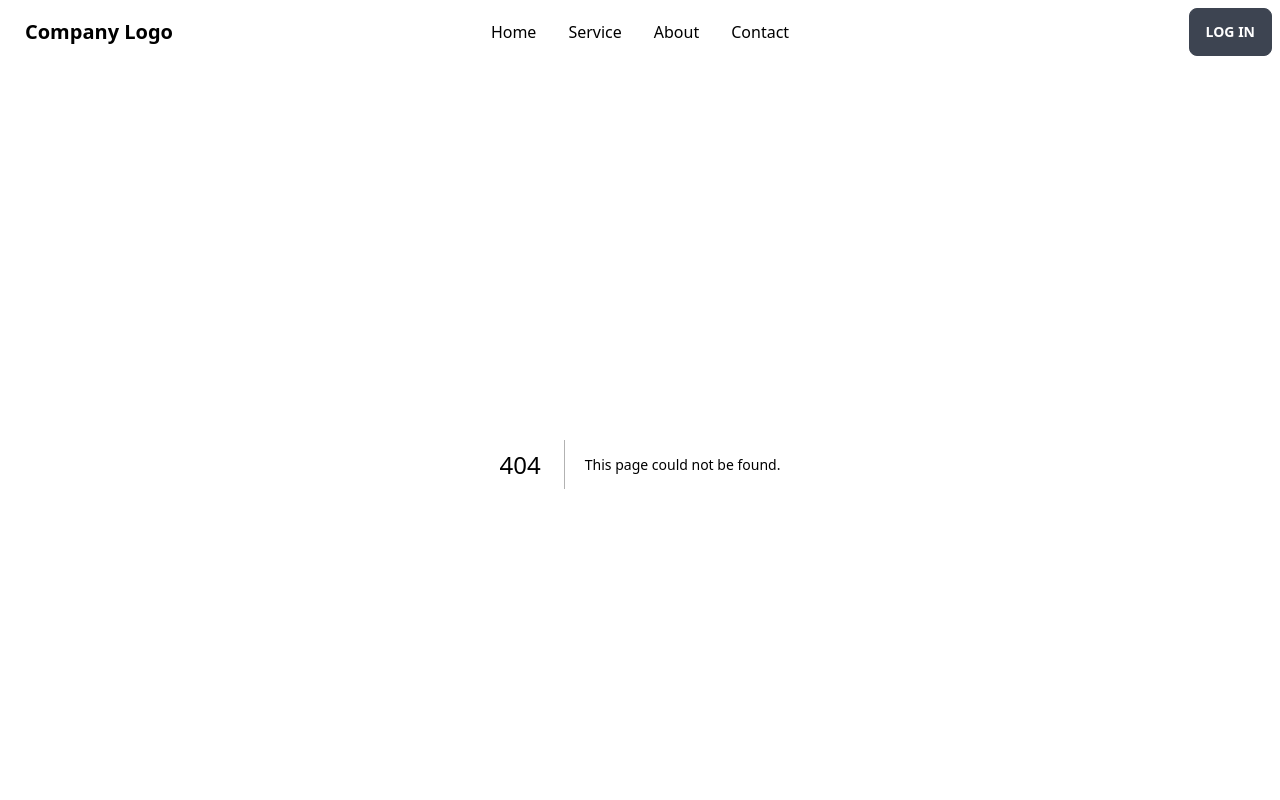
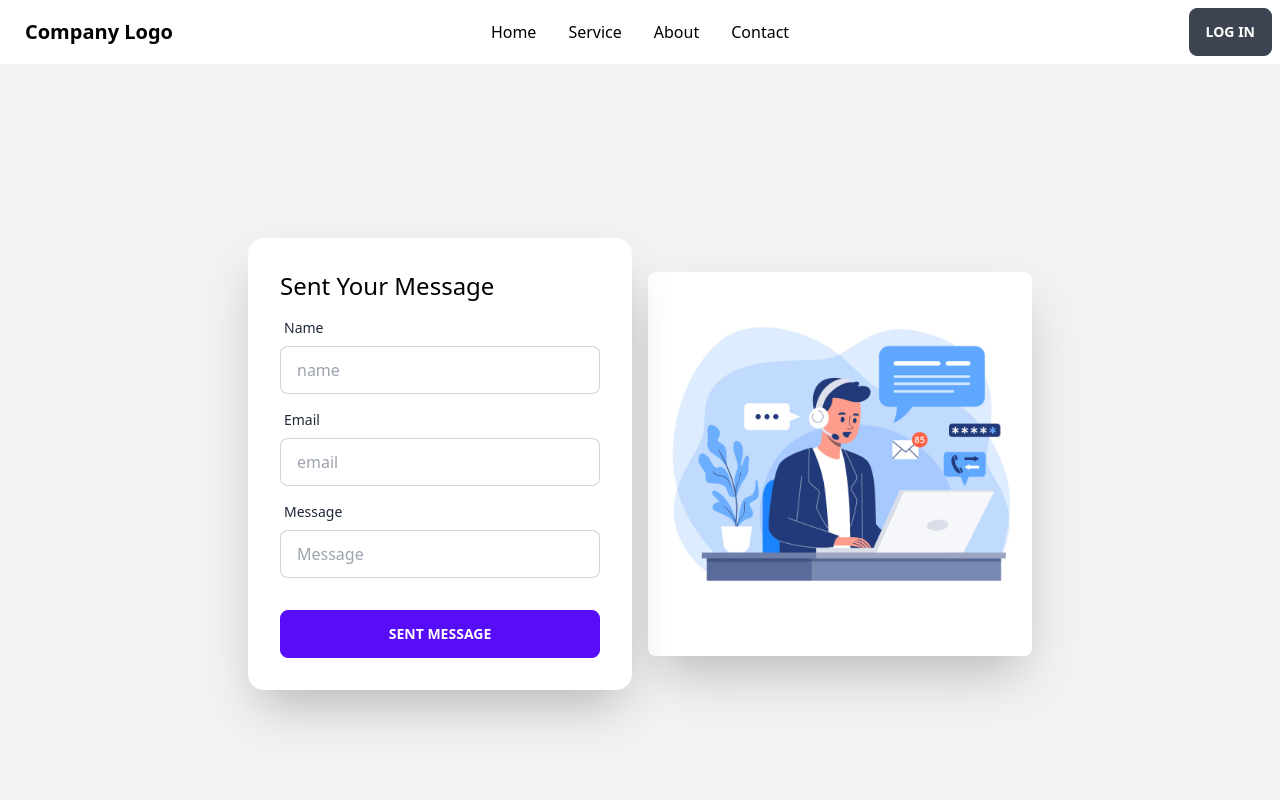
Before and after one commit to mollikacomputer/ranjitk, a Next.js app: page /contact in a window 1280 px wide. Before the commit this address had no page. Shown: the top 800 px of the page. Built offline with nearby package versions, Linux system fonts and the light colour scheme.

Commit message:
contact form added

```diff
--- a/components/Comments.js
+++ b/components/Comments.js
@@ -1,5 +1,5 @@
 import React from "react";
-
+import Styles from "@/styles/comments.module.css";
 const Comments = () => {
   return (
     <section>
--- a/package.json
+++ b/package.json
@@ -9,6 +9,7 @@
     "lint": "next lint"
   },
   "dependencies": {
+    "@emailjs/browser": "^3.11.0",
     "daisyui": "^2.51.6",
     "next": "13.4.3",
     "react": "18.2.0",
--- /dev/null
+++ b/pages/contact/index.js
@@ -0,0 +1,53 @@
+import React from "react";
+
+const index = () => {
+  return (
+    <div>
+      <div className="hero min-h-screen bg-base-200">
+        <div className="hero-content flex-col lg:flex-row-reverse">
+        <img src="./contact_form.jpg" className="max-w-sm rounded-lg shadow-2xl" />
+          <div className="card flex-shrink-0 w-full max-w-sm shadow-2xl bg-base-100">
+            <div className="card-body">
+                <h2 className="text-2xl">Sent Your Message</h2>
+              <div className="form-control">
+                <label className="label">
+                  <span className="label-text">Name</span>
+                </label>
+                <input
+                  type="text"
+                  placeholder="name"
+                  className="input input-bordered"
+                />
+              </div>
+              <div className="form-control">
+                <label className="label">
+                  <span className="label-text">Email</span>
+                </label>
+                <input
+                  type="text"
+                  placeholder="email"
+                  className="input input-bordered"
+                />
+              </div>
+              <div className="form-control">
+                <label className="label">
+                  <span className="label-text">Message</span>
+                </label>
+                <input
+                  type="text"
+                  placeholder="Message"
+                  className="input input-bordered"
+                />
+              </div>
+              <div className="form-control mt-6">
+                <button className="btn btn-primary">Sent Message</button>
+              </div>
+            </div>
+          </div>
+        </div>
+      </div>
+    </div>
+  );
+};
+
+export default index;
--- /dev/null
+++ b/styles/comments.module.css
@@ -0,0 +1,3 @@
+.wrapper{
+    background:#e0e0e0;
+}
--- a/styles/countuppage.module.css
+++ b/styles/countuppage.module.css
@@ -1,7 +1,9 @@
 
 .container{
     height: auto;
-    background: black;
+    /* background: #21242b; */
+    /* background-image: linear-gradient(to left, #0e0e0e0e, black); */
+    background-image: linear-gradient(to top right, #000000, #464545);
     color: white;
     padding: 5%;
     display: flex;
@@ -17,6 +19,7 @@
     border-radius: 0.5em;
     background-color: #21242b;
     border-bottom: 10px solid #18f98f;
+
 }
 .countupstyle{
     margin-top: 100px;
```
Also changed, not shown: javascript/countuppage.module.js (added), public/contact_form.jpg (renamed from public/contact_to_carpet_cleaner.jpg), 1 other file (tests, documents, lock files or other folders).
